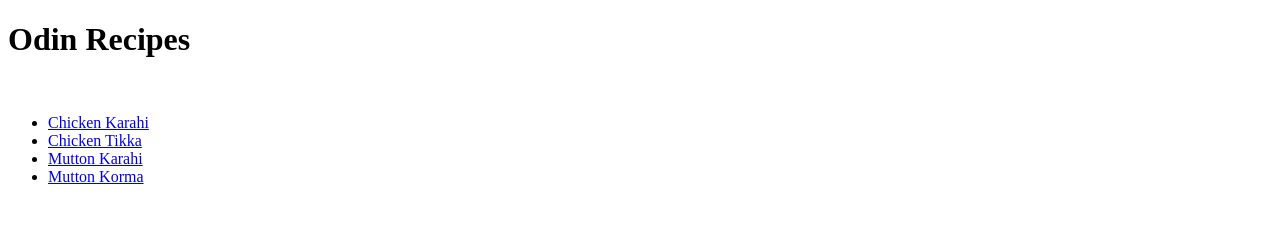
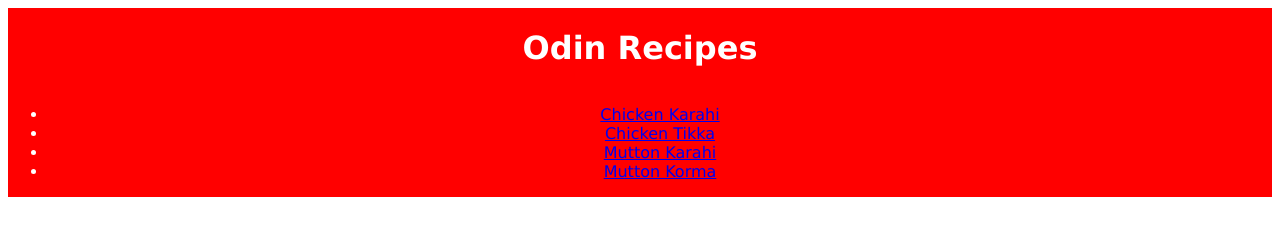
Before and after one commit to mrfaisalshahzad/odin-recipes, a plain HTML site: page index.html in a window 1280 px wide. Drawn offline with Linux system fonts and the light colour scheme.

Commit message:
added stylesheet to html

```diff
--- a/index.html
+++ b/index.html
@@ -5,15 +5,21 @@
     <meta http-equiv="X-UA-Compatible" content="IE=edge">
     <meta name="viewport" content="width=device-width, initial-scale=1.0">
     <title>Odin Recipes</title>
+    <link rel="stylesheet" href="style.css">
 </head>
 <body>
+    <div>
+        <div>
             <h1>Odin Recipes</h1>
-    <br>
+        </div>
+        <div>
             <ul>
                 <li><a href="./recipes/chicken_karahi.html">Chicken Karahi</a></li>
                 <li><a href="./recipes/chicken_tikka.html">Chicken Tikka</a></li>
                 <li><a href="./recipes/mutton_karahi.html">Mutton Karahi</a></li>
                 <li><a href="./recipes/mutton_korma.html">Mutton Korma</a></li>
             </ul>
+        </div>
+    </div>
 </body>
 </html>
--- /dev/null
+++ b/style.css
@@ -0,0 +1,17 @@
+div {
+    background-color: red;
+    text-align: center;
+    color: white;
+    align-content: center;
+    font-family:Verdana, Geneva, Tahoma, sans-serif;
+}
+
+p {
+
+
+}
+
+button {
+
+
+}
```
Lines whose indentation alone changed are shown as unchanged.
